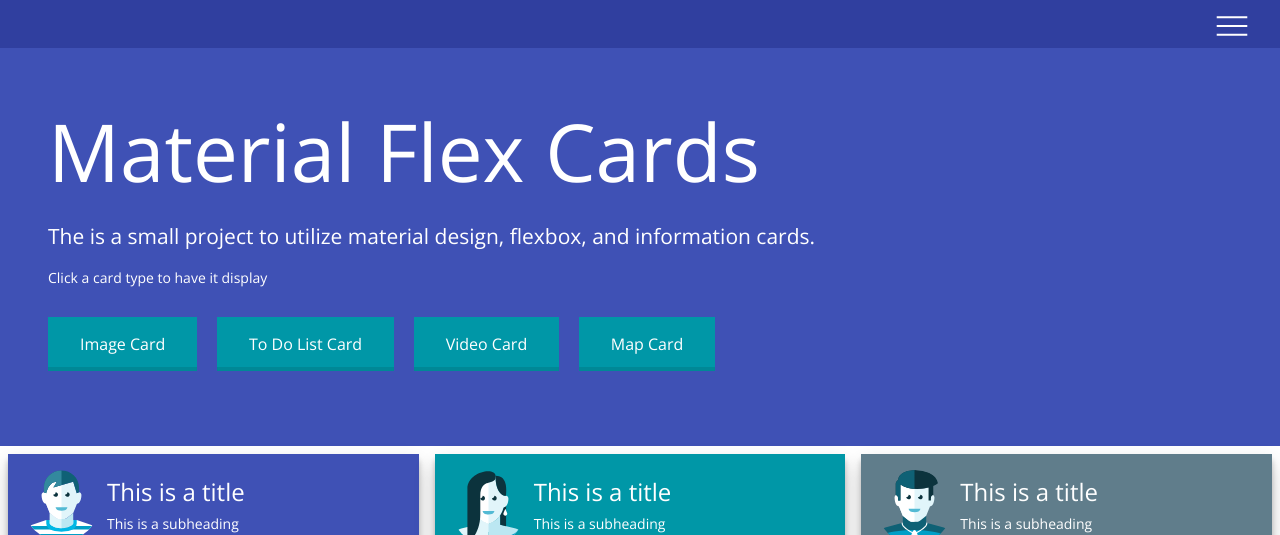
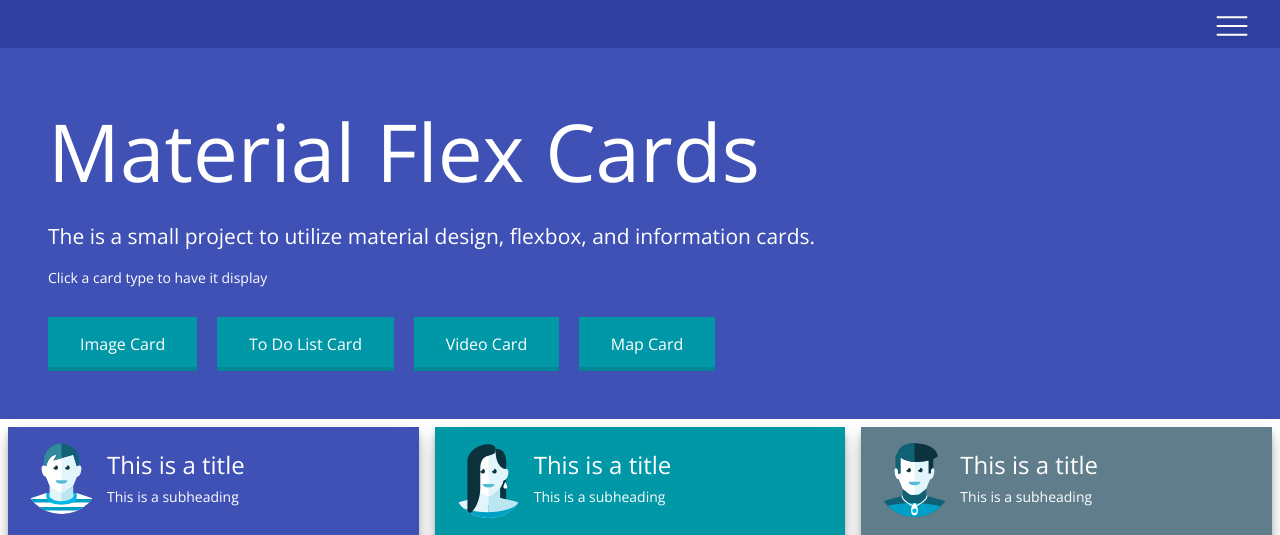
Before and after one commit to ayezee33/flex-cards, a PHP site: page / in a window 1280 px wide; the page is wider, and only the part inside the window is pictured. Shown: the top 535 px of that part. Run offline with PHP 8.4, Linux system fonts and the light colour scheme; some libraries are stand-ins or nearby versions.

Commit message:
Removed set height on featured section

```diff
--- a/app.css
+++ b/app.css
@@ -44,9 +44,9 @@ button {
 .featured {
   background: #3F51B5;
   color: #ffffff;
+  text-wrap: normal;
   width: 100%;
-  padding: 3rem 0 0 3rem;
-  height: 350px; }
+  padding: 3rem; }
   .featured h1 {
     font-size: 5rem;
     margin: 0;
--- a/app.scss
+++ b/app.scss
@@ -60,8 +60,7 @@ button {
 	color:$white;
 	text-wrap:normal;
 	width:100%;
-	padding:3rem 0 0 3rem;
-	height:350px;
+	padding:3rem;
 
 	h1 {
 		font-size:5rem;
```
Also changed, not shown: 1 other file.
